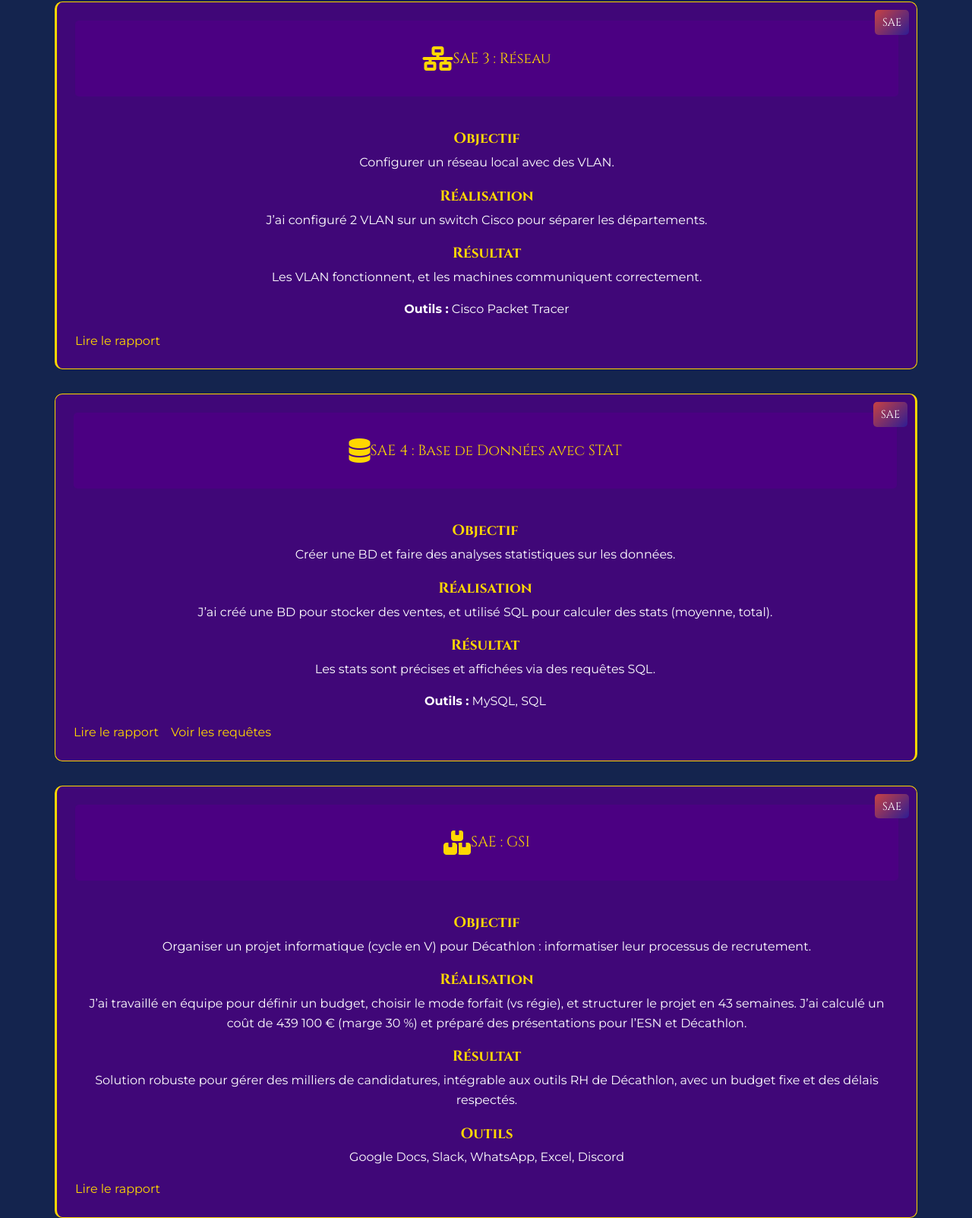
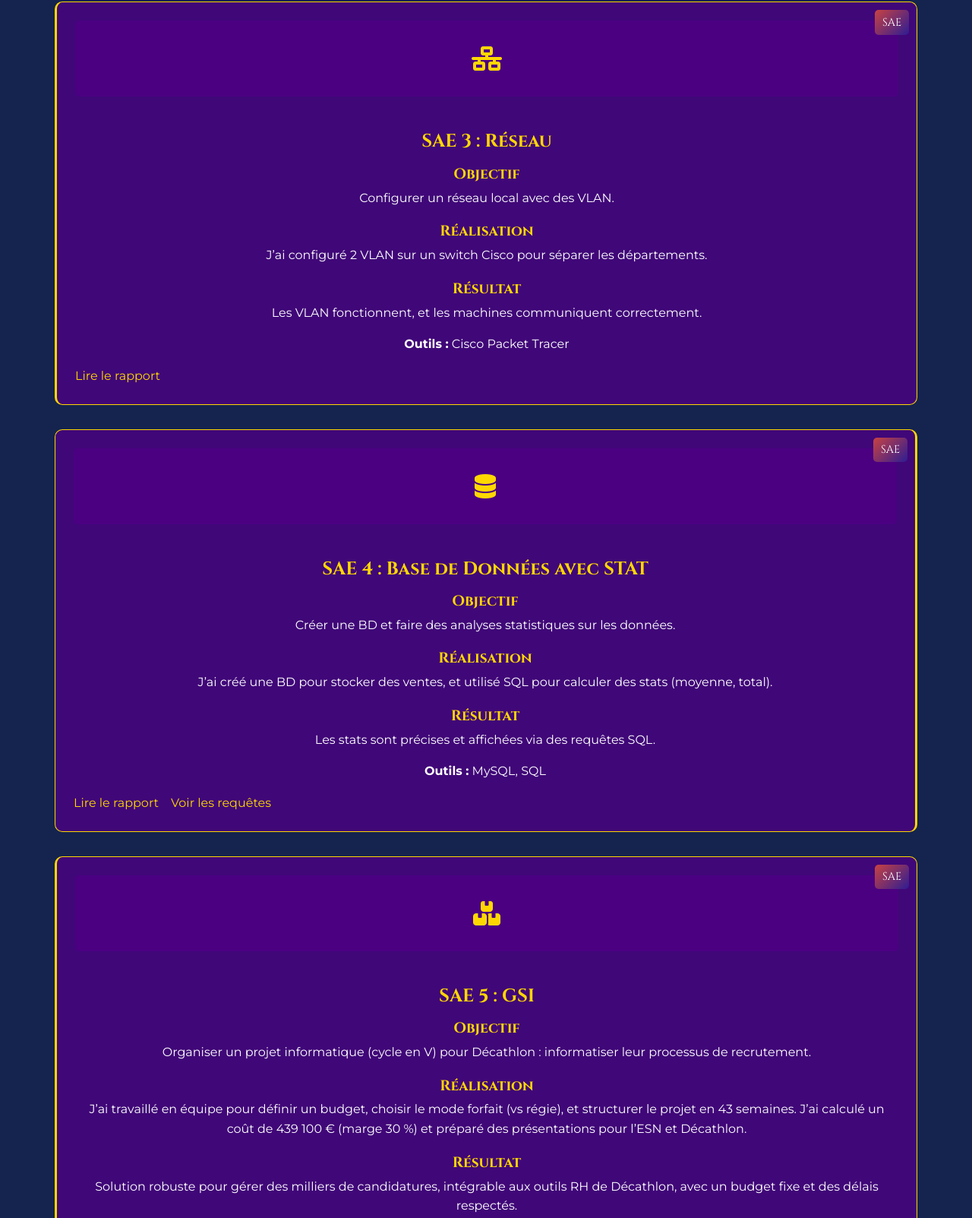
Before and after one commit to Lemaitre888/Portfolio, a website: page projets.html in a window 1280 px wide. Shown: the part 4569-6172 px from the top of the page at 76% size. Drawn offline with Linux system fonts and the light colour scheme.

Commit message:
QR code5

```diff
--- a/projets.html
+++ b/projets.html
@@ -130,7 +130,7 @@
       <article class="project-card" id="s2-sae2">
         <div class="project-placeholder adjust-icon-spacing">
             <i class="fas fa-sitemap fa-3x"></i>
-         </div>
+          </div>
         <h3>SAE 2 : Graphe + Java</h3>
         <div class="project-details">
           <h4>Objectif</h4>
@@ -148,8 +148,8 @@
       </article>
       <!-- SAE 3 : Réseau -->
       <article class="project-card" id="s2-sae3">
-        <div class="project-placeholder adjust-icon-spacing"><i class="fas fa-network-wired fa-3x"></i>SAE 3 : Réseau</div>
-
+        <div class="project-placeholder adjust-icon-spacing"><i class="fas fa-network-wired fa-3x"></i></div>
+        <h3>SAE 3 : Réseau</h3>
         <div class="project-details">
           <h4>Objectif</h4>
           <p>Configurer un réseau local avec des VLAN.</p>
@@ -165,7 +165,8 @@
       </article>
       <!-- SAE 4 : Base de Données avec STAT -->
       <article class="project-card" id="s2-sae4">
-        <div class="project-placeholder adjust-icon-spacing"><i class="fas fa-database fa-3x"></i>SAE 4 : Base de Données avec STAT</div>
+        <div class="project-placeholder adjust-icon-spacing"><i class="fas fa-database fa-3x"></i></div>
+        <h3>SAE 4 : Base de Données avec STAT</h3>
         <div class="project-details">
           <h4>Objectif</h4>
           <p>Créer une BD et faire des analyses statistiques sur les données.</p>
@@ -184,8 +185,8 @@
       <article class="project-card" id="s2-sae5">
           <div class="project-placeholder adjust-icon-spacing">
             <i class="fas fa-boxes"></i>
-            SAE : GSI
           </div>
+          <h3>SAE 5 : GSI</h3>
           <div class="project-details">
             <h4>Objectif</h4>
             <p>Organiser un projet informatique (cycle en V) pour Décathlon : informatiser leur processus de recrutement.</p>
@@ -203,7 +204,8 @@
       <!-- SAE 6 : Base de Données avec Anglais -->
       <article class="project-card" id="s2-sae6">
         <div class="project-placeholder adjust-icon-spacing"><i class="fas fa-book fa-3x"></i>
-          SAE 6 : Base de Données avec Anglais </div>
+         </div>
+        <h3>SAE 6 : Base de Données avec Anglais</h3>
         <div class="project-details">
           <h4>Objectif</h4>
           <p>Créer une BD et rédiger un rapport en anglais sur le projet.</p>
```
